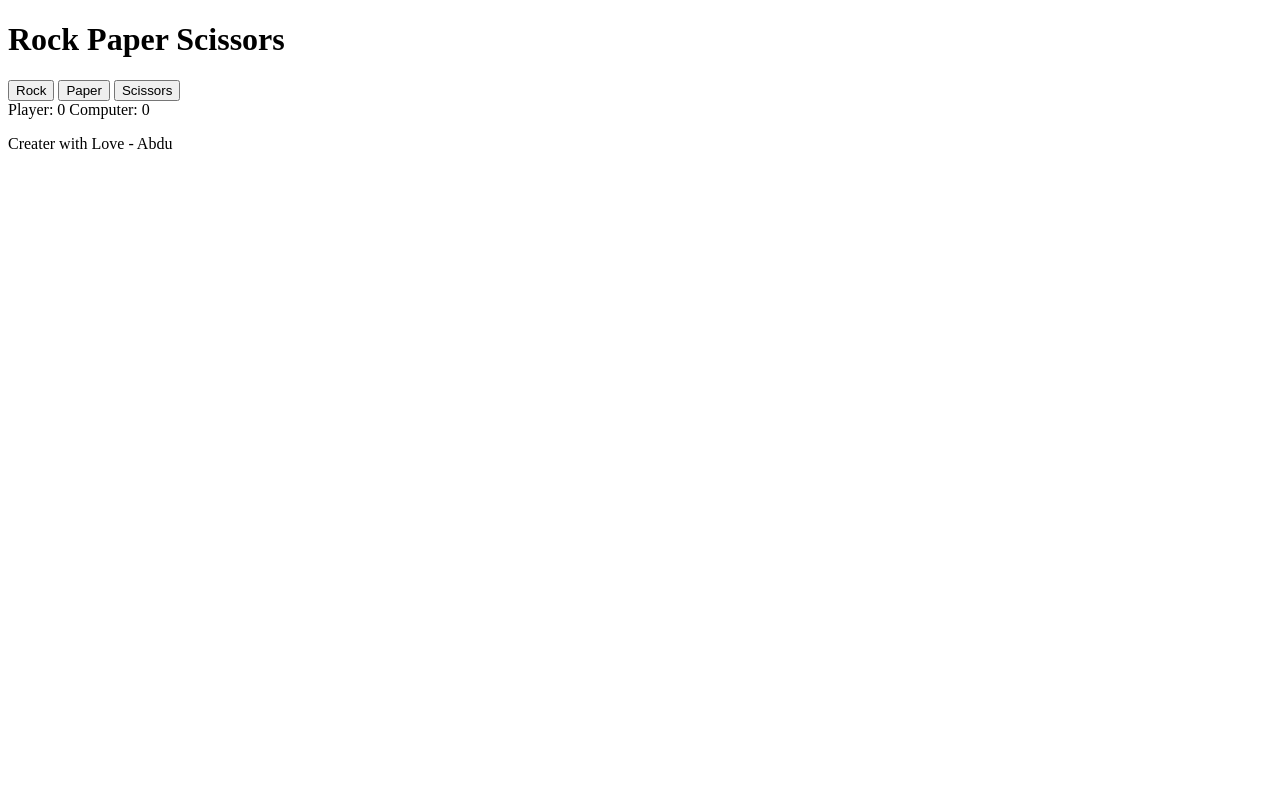
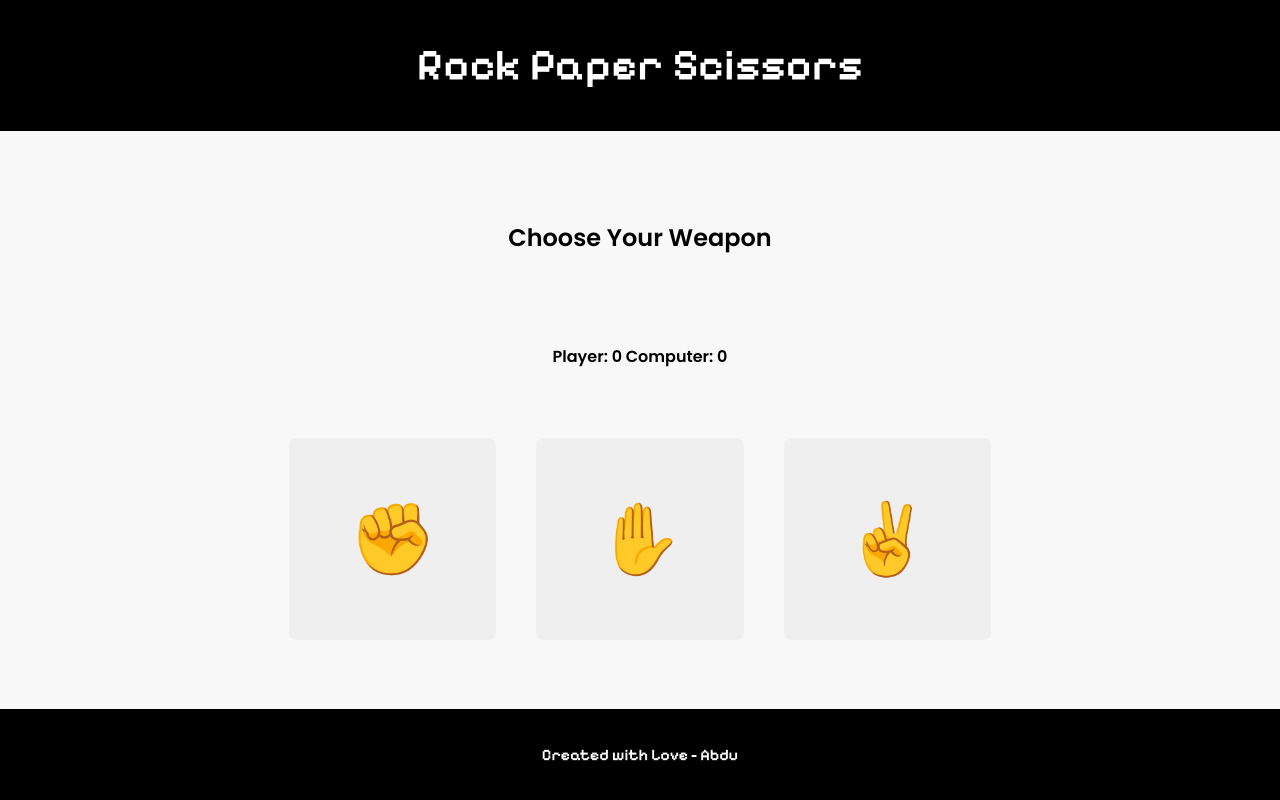
Before and after one commit to abdu61/rock-paper-scissor, a plain HTML site: page index.html in a window 1280 px wide. Drawn offline with Linux system fonts and the light colour scheme.

Commit message:
Added Grapical UI

```diff
--- a/index.html
+++ b/index.html
@@ -2,22 +2,31 @@
 <html lang="en">
 <head>
     <meta charset="UTF-8">
+    <meta name="viewport" content="width=device-width, initial-scale=1.0">
+    <link rel="preconnect" href="https://fonts.googleapis.com">
+    <link rel="preconnect" href="https://fonts.gstatic.com" crossorigin>
+    <link href="https://fonts.googleapis.com/css2?family=Pixelify+Sans:wght@600&display=swap" rel="stylesheet">
+    <link href="https://fonts.googleapis.com/css2?family=Poppins:wght@600&display=swap" rel="stylesheet">
     <link rel="stylesheet" href="styles.css">
     <script src="javascript.js" defer></script>
-    <meta name="viewport" content="width=device-width, initial-scale=1.0">
-    <title>Document</title>
+    <title>Rock Paper Scissors</title>
 </head>
+
 <body>
     <header><h1>Rock Paper Scissors</h1></header>
 
     <div class="container">
-    <button id="rock" class="rps">Rock</button>
-    <button id="paper" class="rps">Paper</button>
-    <button id="scissors" class="rps">Scissors</button>
-    <div id="result"></div>
+        <h2 id="outcome">Choose Your Weapon</h2>
+        <div id="result"></div>
+        <div class="buttons">
+        <button id="rock" class="rps">✊</button>
+        <button id="paper" class="rps">✋</button>
+        <button id="scissors" class="rps">✌️</button>
+        </div>
     </div>
 
-    <footer><p>Creater with Love - Abdu</p></footer>
+    <footer><p>Created with Love - Abdu</p></footer>
 
 </body>
+
 </html>
--- a/javascript.js
+++ b/javascript.js
@@ -73,7 +73,7 @@ function getComputerScore(){
 const btn = document.querySelectorAll('.rps');
 const result = document.querySelector('#result');
 const outcome = document.querySelector('#outcome');
-result.textContent = "Player: " + getPlayerScore() + " Computer: " + getComputerScore();
+result.textContent = "Player: " + getPlayerScore() + '\t' + '\t' + " Computer: " + getComputerScore();
 
 btn.forEach((button) => {
     button.addEventListener('click', () => {
@@ -89,17 +89,25 @@ btn.forEach((button) => {
         }
         outcome.textContent = round;
         result.textContent = "Player: " + getPlayerScore() + " Computer: " + getComputerScore();
+        resultReset();
+    });
+});
+
+function resultReset(){
     if(score == 5){
         result.textContent = "You win the game!";
+        confirm("You Won, Do You want to Play Again?");
         outcome.textContent = "Choose Your Weapon";
         score = 0;
         cscore = 0;
+        result.textContent = "Player: " + getPlayerScore() + " Computer: " + getComputerScore();
     }
     else if(cscore == 5){
         result.textContent = "You lose the game!";
+        confirm("You Lose, Do you want to Play Again?");
         outcome.textContent = "Choose Your Weapon";
         score = 0;
         cscore = 0;
+        result.textContent = "Player: " + getPlayerScore() + " Computer: " + getComputerScore();
     }
-    });
-});
+}
--- a/styles.css
+++ b/styles.css
@@ -0,0 +1,52 @@
+body{
+    margin: 0;
+    color: #ffffff;
+    text-align: center;
+    height: 100vh;
+    display: flex;
+    flex-direction: column;
+}
+
+header{
+    background-color:#000000;
+    padding: 10px 0px;
+}
+
+header h1{
+    font-family: 'Pixelify Sans', sans-serif;
+    font-size: 44px;
+}
+
+.container{
+    flex: 1;
+    display: flex;
+    flex-direction: column;
+    justify-content: space-evenly;
+    align-items: center;
+    color: black;
+    font-family: 'Poppins', sans-serif;
+    background-color: rgb(248, 248, 248);
+}
+
+.buttons{
+    display: flex;
+    gap: 40px;
+}
+
+button{
+    padding: 60px;
+    border-radius: 8px;
+    border: none;
+    font-size: 70px;
+    cursor: pointer;
+}
+
+button:hover{
+    background-color: #7e7e7e;
+}
+
+footer{
+    background: #000000;
+    padding: 20px;
+    font-family: 'Pixelify Sans', sans-serif;
+}
```
Lines whose indentation alone changed are shown as unchanged.
